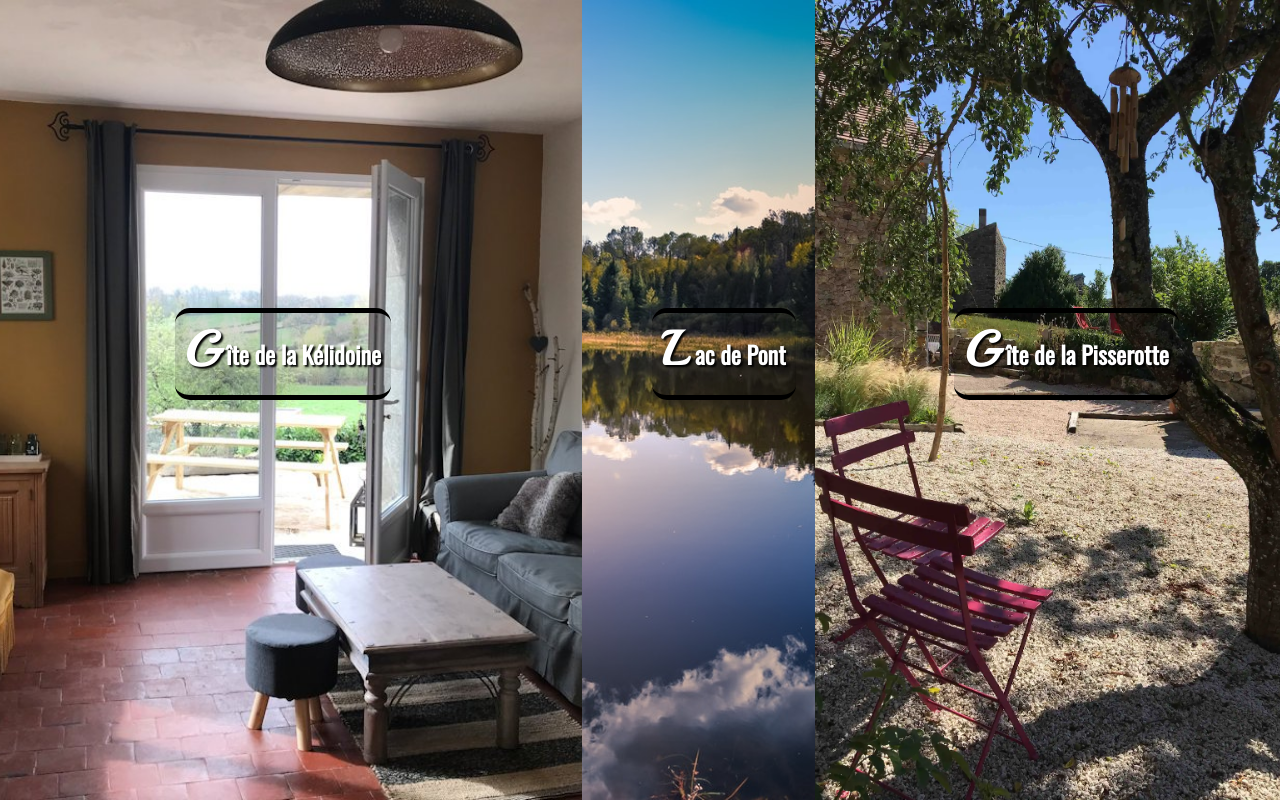
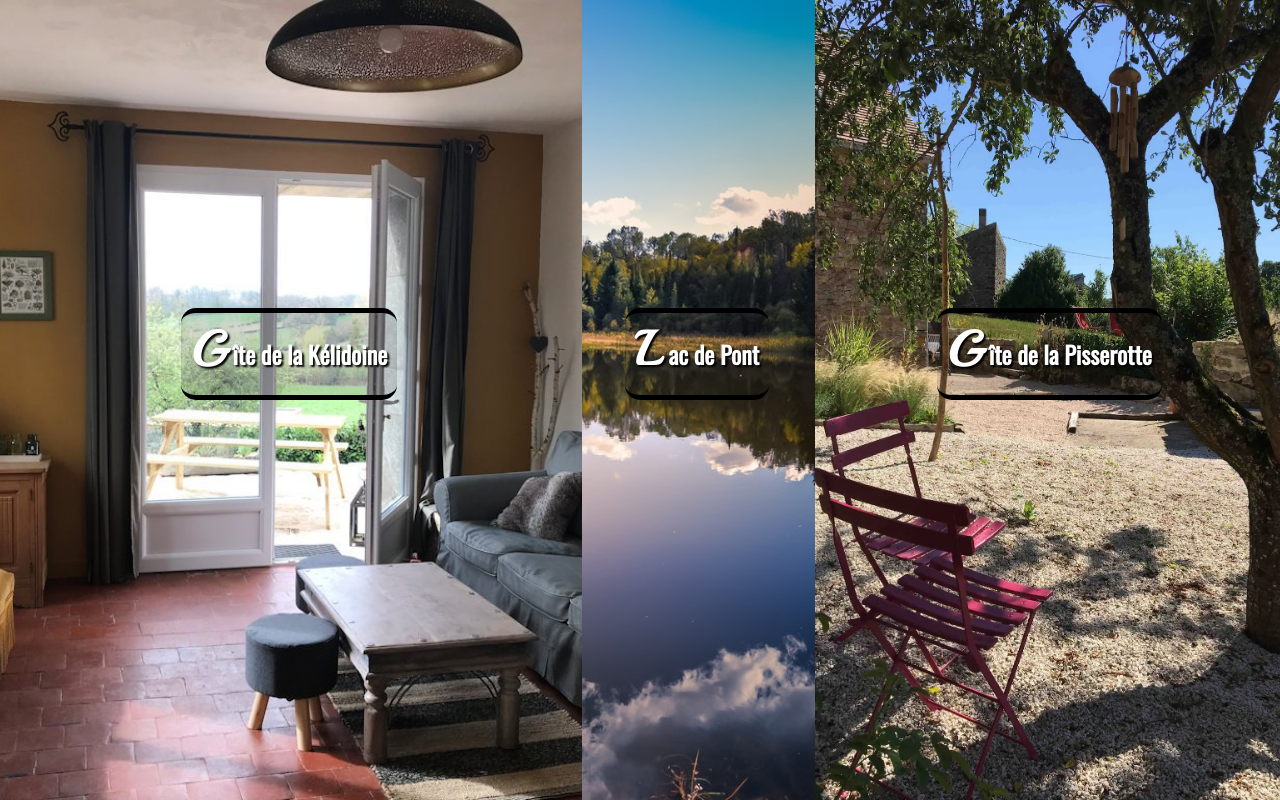
Before and after one commit to LoloxDev/GitesMontigny, a PHP site: page / in a window 1280 px wide. Run offline with PHP 8.4, Linux system fonts and the light colour scheme.

Commit message:
Modif marges h2

```diff
--- a/style.css
+++ b/style.css
@@ -17,6 +17,11 @@
     width:20%;
 }
 
+.middle h2{
+
+    margin-left: -73px !important;
+}
+
 .middle:hover{
     width:30%;
 }
@@ -24,7 +29,8 @@
 .flex h2{
     position: absolute;
     bottom: 50%;
-    left:30%;
+    left:50%;
+    margin-left: -110px;
     color: white;
     text-shadow: black 2px 2px 2px;
     font-family: 'Oswald', sans-serif;
@@ -32,7 +38,8 @@
     border-bottom: solid black 5px;
     border-radius: 15px;
     background: rgb(0,0,0,0.15);
-    padding: 0 10px 10px 10px
+    padding: 0 10px 10px 10px;
+    object-position: 50% 50%;
 }
 
 .flex h2::first-letter{
```
